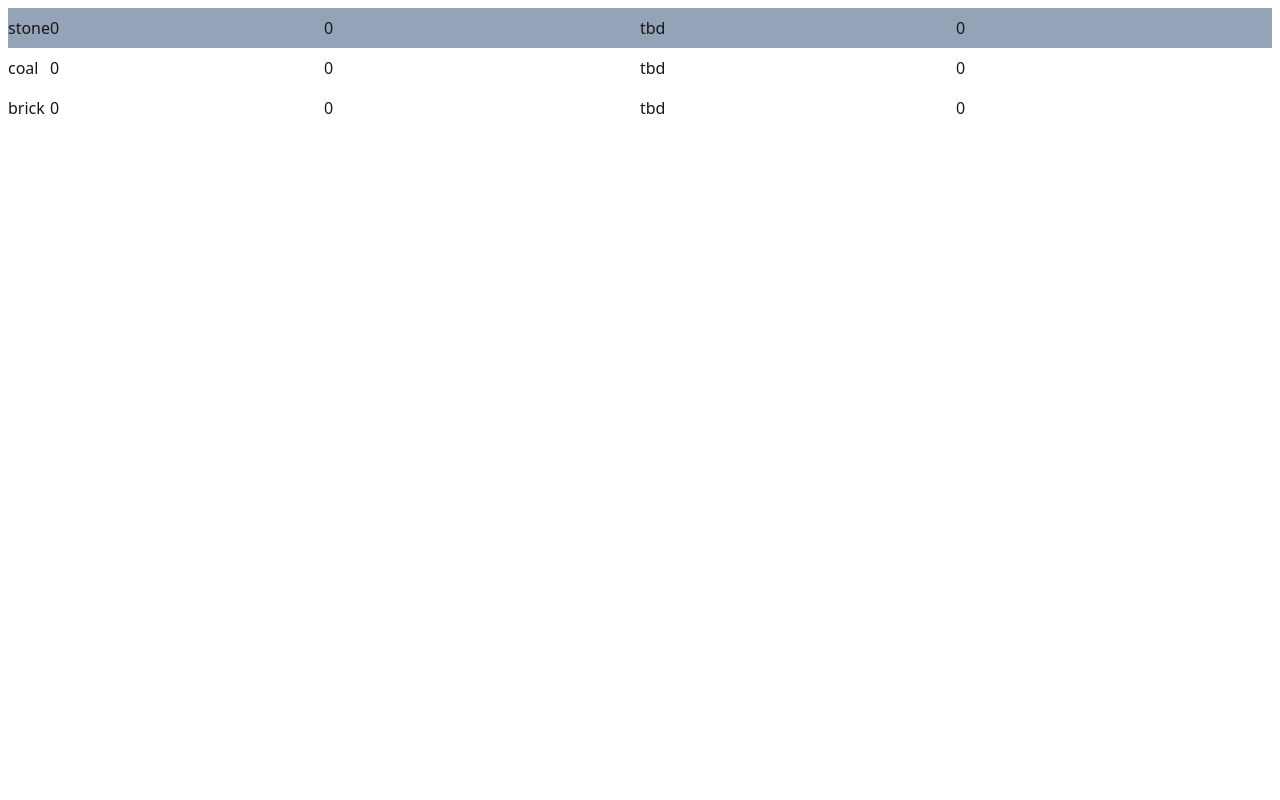
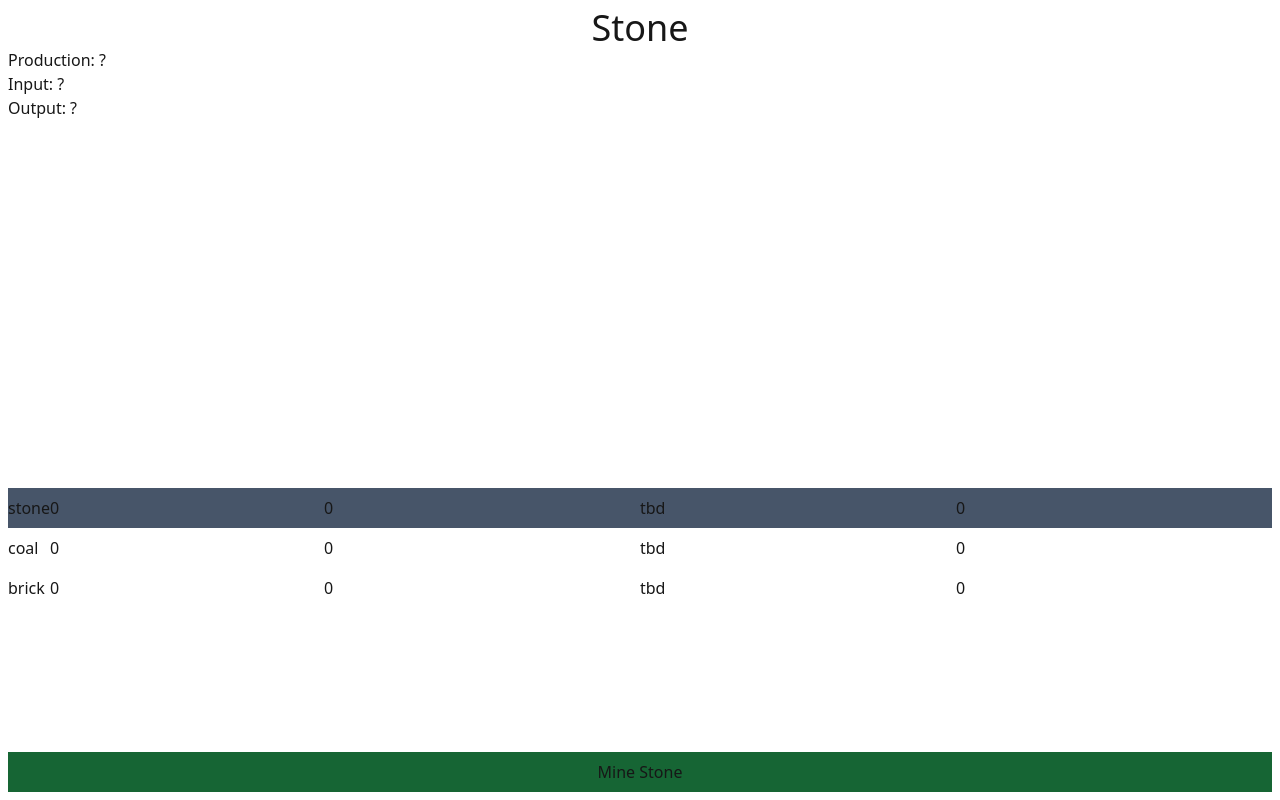
Before and after one commit to tylerschloesser/sim-v6, a React (Vite) app in the folder packages/app/: page / in a window 1280 px wide. Built offline with nearby package versions, Linux system fonts and the light colour scheme.

Commit message:
update table

```diff
--- a/packages/app/src/app.tsx
+++ b/packages/app/src/app.tsx
@@ -93,8 +93,16 @@ export function App() {
   }, [state])
 
   return (
-    <div className="h-dvh text-base">
-      <div className="p-2">
+    <div className="min-h-dvh p-2 flex flex-col justify-end">
+      <div className="flex-1">
+        <h2 className="capitalize text-4xl text-center">
+          {state.selected}
+        </h2>
+        <div>Production: ?</div>
+        <div>Input: ?</div>
+        <div>Output: ?</div>
+      </div>
+      <div className="h-[33dvh]">
         <table>
           <colgroup>
             <col className="w-min" />
@@ -110,7 +118,7 @@ export function App() {
                 className={clsx(
                   'hover:bg-slate-500',
                   state.selected === row.original.type &&
-                    'bg-slate-400',
+                    'bg-slate-600',
                 )}
                 onClick={() => {
                   setState((draft) => {
@@ -131,6 +139,16 @@ export function App() {
           </tbody>
         </table>
       </div>
+      <button
+        className="bg-green-800 w-full p-2 capitalize"
+        onClick={() => {
+          setState((draft) => {
+            draft.items[state.selected].count += 1
+          })
+        }}
+      >
+        Mine {state.selected}
+      </button>
     </div>
   )
 }
```
